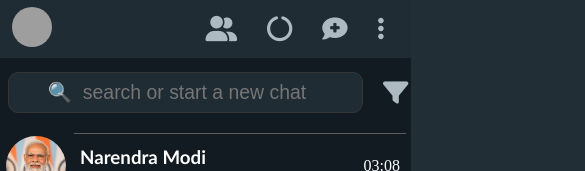
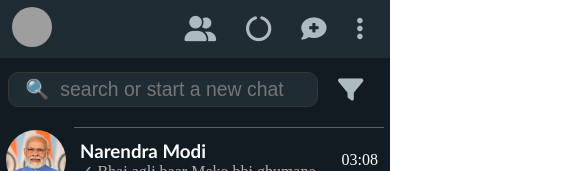
Before and after one commit to abhishekthakur797/WhatsApp-Web, a plain HTML site: page index.html in a window 390 px wide. Shown: the top 171 px of the page, 585 px wide, since content can reach past the window. Drawn offline with Linux system fonts and the light colour scheme; grey boxes are pictures that could not be loaded.

Commit message:
positining has been fixed for desktop version and little more improvement need in posting for mobile version

```diff
--- a/style.css
+++ b/style.css
@@ -3,6 +3,7 @@
   padding: 0;
   box-sizing: border-box;
   color: white;
+  scroll-behavior: smooth;
 }
 #favicon {
   width: 200px;
@@ -30,6 +31,8 @@
   background-color: rgb(32, 44, 51);
   justify-content: space-between;
   align-items: center;
+  position: sticky;
+  top: 0;
 }
 .profile-pic img {
   border-radius: 50%;
@@ -46,7 +49,10 @@
 .left-bar-search {
   display: flex;
   width: 411px;
-  margin: 14px 8px;
+  padding: 14px 8px;
+  position: sticky;
+  top: 58px;
+  background-color: rgb(17, 27, 33);
 }
 .left-bar-search-content {
   display: flex;
@@ -111,6 +117,8 @@
   text-align: center;
   gap: 60px;
   border-bottom: 5px solid rgb(0, 128, 105);
+  position: sticky;
+  top: 0;
 }
 .right-panel-content {
   display: flex;
@@ -126,8 +134,33 @@
   color: rgb(197, 193, 193);
 }
 /*? For Mobile view*/
-@media only screen and (max-width: px) {
+@media screen and (max-width: 400px) {
   .right-panel {
     display: none;
   }
+  .left-bar {
+    width: 400px;
+    margin: 0;
+    padding: 0;
+  }
+  .left-bar-search-content input {
+    padding: 5px 2px;
+    width: 310px;
+  }
+  .left-bar-top {
+    position: sticky;
+    top: 0px;
+  }
+  .left-bar-search {
+    width: auto;
+    position: sticky;
+    top: 58px;
+    background-color: rgb(17, 27, 33);
+  }
+  .chat1 {
+    width: 390px;
+  }
+  .chat1-content {
+    width: 390px;
+  }
 }
```
